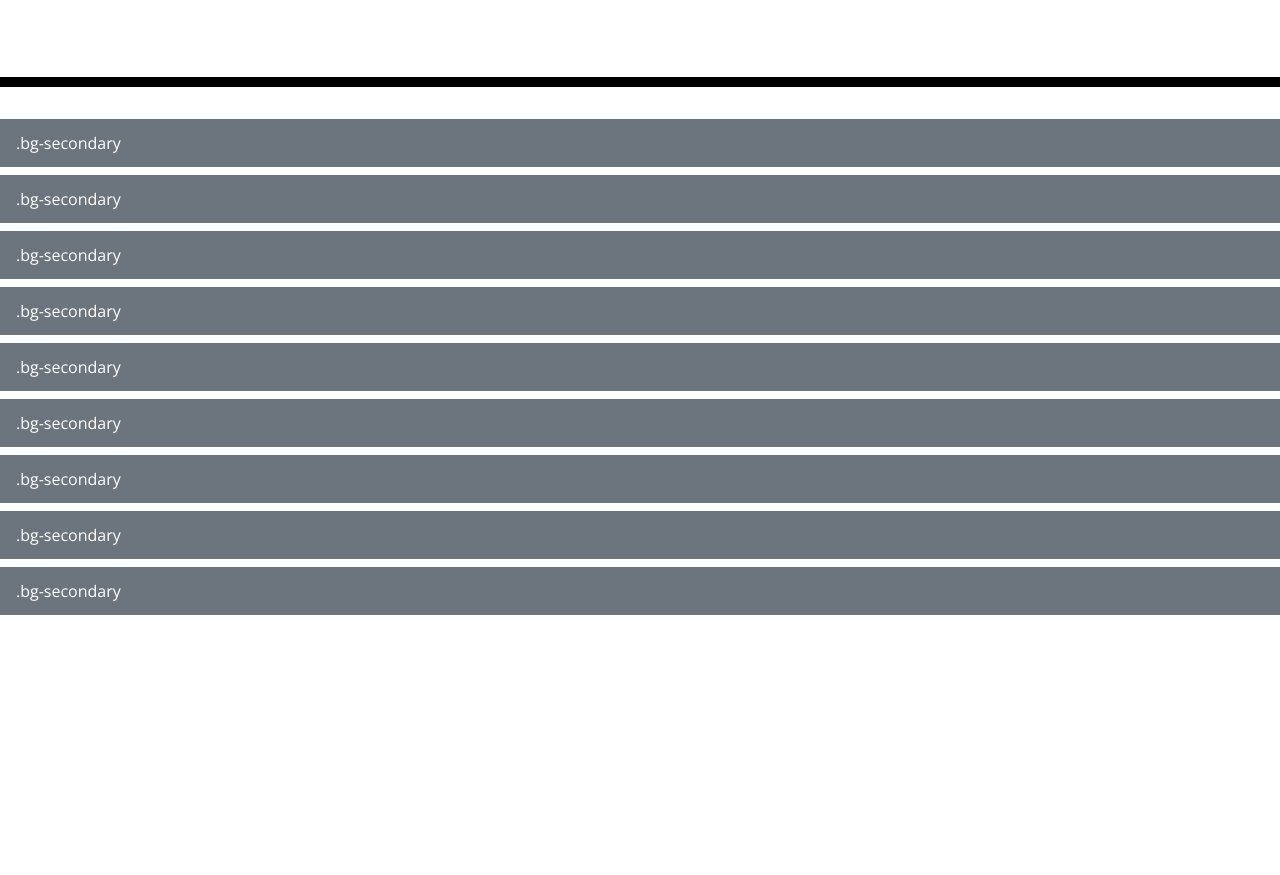
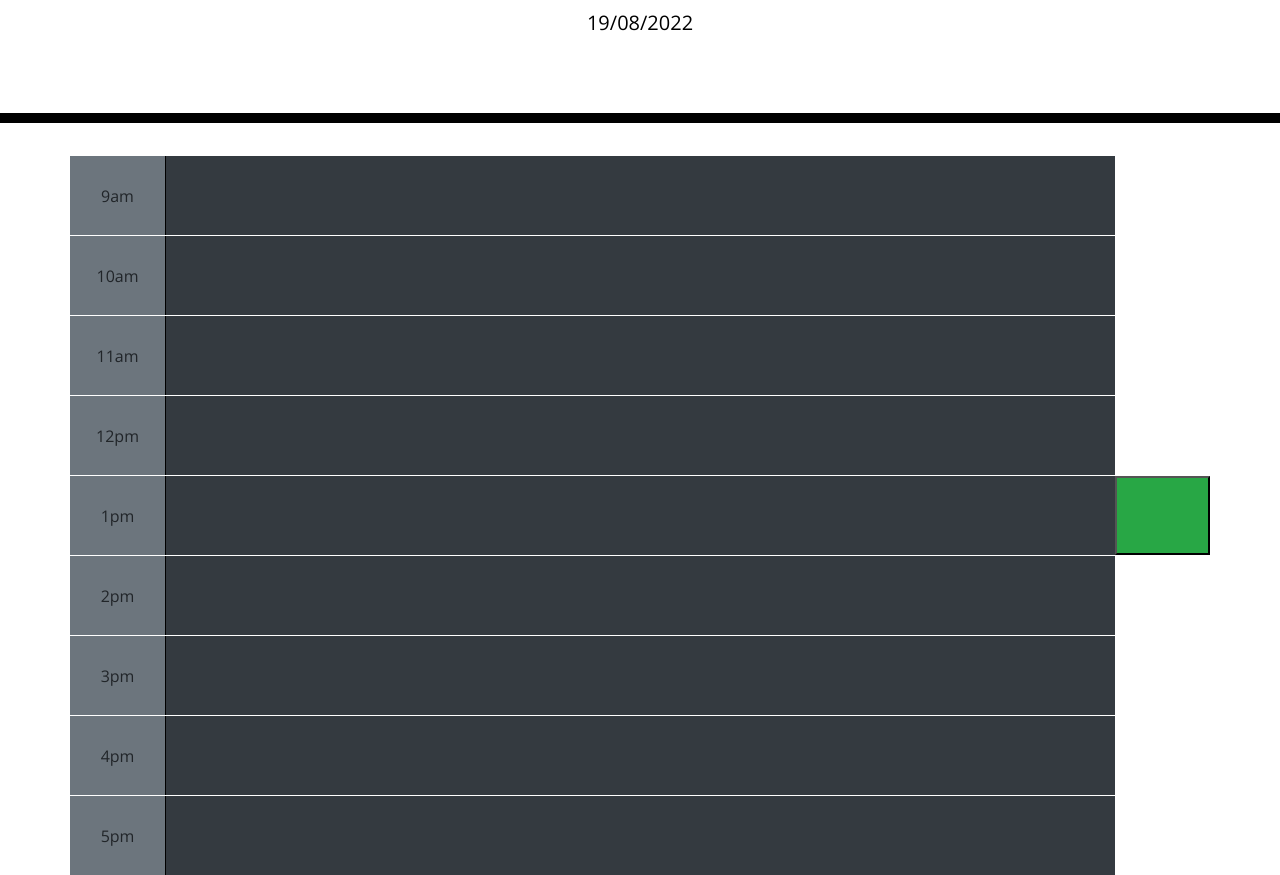
Before and after one commit to Neuy16/Scheduler, a plain HTML site: page index.html in a window 1280 px wide. Shown: the part 181-1056 px from the top of the page. Before the commit the page ends 804 px from the top, so only its background shows below. Drawn offline with nearby package versions, Linux system fonts and the light colour scheme.

Commit message:
Times and text area implemented

```diff
--- a/assets/js/script.js
+++ b/assets/js/script.js
@@ -1,14 +1,40 @@
 // let now = moment();
 // now = document.getElementById('currentDay').innerHTML;
 //  create rows for days of the month
-
+let hour = ['9am','10am','11am','12pm','1pm','2pm','3pm','4pm','5pm']
 
 function dayOfMonth() {
-    let days = document.createElement('div');
+    var responseDate = moment().format('DD/MM/YYYY');
+    let today = document.getElementById('currentDay');
+    today.textContent = responseDate;
+}
+dayOfMonth();
 
+for (t=0; t<hour.length; t++) {
+    let timeSlot = document.getElementById(t);
+    timeSlot.innerHTML = hour[t];
+};
 
-}
-
-
+let dailyEvent = document.getElementsByTagName('textarea');
 
 // Current day is always on top of the list
+
+// GIVEN I am using a daily planner to create a schedule
+
+// WHEN I open the planner
+// THEN the current day is displayed at the top of the calendar
+
+// WHEN I scroll down
+// THEN I am presented with timeblocks for standard business hours
+
+// WHEN I view the timeblocks for that day
+// THEN each timeblock is color coded to indicate whether it is in the past, present, or future
+
+// WHEN I click into a timeblock
+// THEN I can enter an event
+
+// WHEN I click the save button for that timeblock
+// THEN the text for that event is saved in local storage
+
+// WHEN I refresh the page
+// THEN the saved events persist
--- a/index.html
+++ b/index.html
@@ -18,23 +18,71 @@
     <h1 class="display-3">Work Day Scheduler</h1>
     <p class="lead">A simple calendar app for scheduling your work day</p>
     <p id="currentDay" class="lead">
-      <script>
-        var formatDate = 1399919400000;
-        var responseDate = moment(formatDate).format('DD/MM/YYYY');
-      </script>
+
     </p>
   </header>
-  <div class="p-3 mb-2 bg-secondary text-white">.bg-secondary</div>
-  <div class="p-3 mb-2 bg-secondary text-white">.bg-secondary</div>
-  <div class="p-3 mb-2 bg-secondary text-white">.bg-secondary</div>
-  <div class="p-3 mb-2 bg-secondary text-white">.bg-secondary</div>
-  <div class="p-3 mb-2 bg-secondary text-white">.bg-secondary</div>
-  <div class="p-3 mb-2 bg-secondary text-white">.bg-secondary</div>
-  <div class="p-3 mb-2 bg-secondary text-white">.bg-secondary</div>
-  <div class="p-3 mb-2 bg-secondary text-white">.bg-secondary</div>
-  <div class="p-3 mb-2 bg-secondary text-white">.bg-secondary</div>
+  <div class="container">
+
+    <div class="row">
+      <div class="col-1 bg-secondary d-flex align-items-center justify-content-center" id="0">
+      </div>
+      <textarea class="col-10 bg-dark text-white">
+      </textarea>
+    </div>
+
+    <div class="row">
+      <div class="col-1 bg-secondary d-flex align-items-center justify-content-center" id="1">
+      </div>
+      <textarea class="col-10 bg-dark">
+      </textarea>
+    </div>
+    <div class="row">
+      <div class="col-1 bg-secondary d-flex align-items-center justify-content-center" id="2">
+      </div>
+      <textarea class="col-10 bg-dark">
+      </textarea>
+    </div>
+    <div class="row">
+      <div class="col-1 bg-secondary d-flex align-items-center justify-content-center" id="3">
+      </div>
+      <textarea class="col-10 bg-dark">
+      </textarea>
+    </div>
+    <div class="row">
+      <div class="col-1 bg-secondary d-flex align-items-center justify-content-center" id="4">
+      </div>
+      <textarea class="col-10 bg-dark">
+      </textarea>
+      <button id="saveBtn" class="col-1 bg-success"></button>
+    </div>
+    <div class="row">
+      <div class="col-1 bg-secondary d-flex align-items-center justify-content-center" id="5">
+      </div>
+      <textarea class="col-10 bg-dark">
+      </textarea>
+    </div>
+    <div class="row">
+      <div class="col-1 bg-secondary d-flex align-items-center justify-content-center" id="6">
+      </div>
+      <textarea class="col-10 bg-dark">
+      </textarea>
+    </div>
+    <div class="row">
+      <div class="col-1 bg-secondary d-flex align-items-center justify-content-center" id="7">
+      </div>
+      <textarea class="col-10 bg-dark">
+      </textarea>
+    </div>
+    <div class="row">
+      <div class="col-1 bg-secondary d-flex align-items-center justify-content-center" id="8">
+      </div>
+      <textarea class="col-10 bg-dark">
+      </textarea>
+    </div>
+  </div>
   <script src="https://cdnjs.cloudflare.com/ajax/libs/jquery/3.2.1/jquery.min.js">  </script>
   <script src="https://cdnjs.cloudflare.com/ajax/libs/moment.js/2.24.0/moment.min.js">  </script>
+  <script src="./assets/js/script.js"></script>
 </body>
 
 </html>
```
